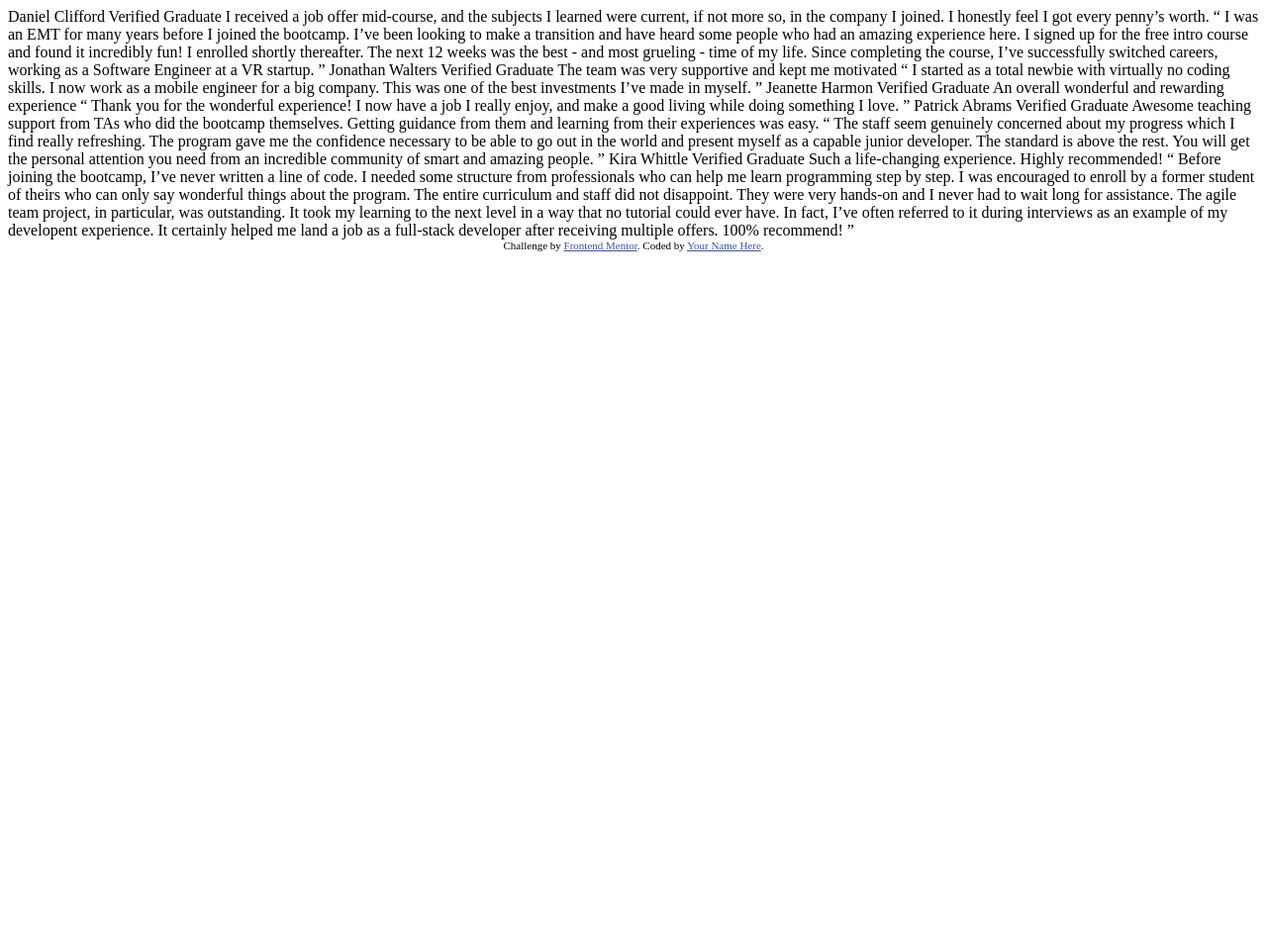
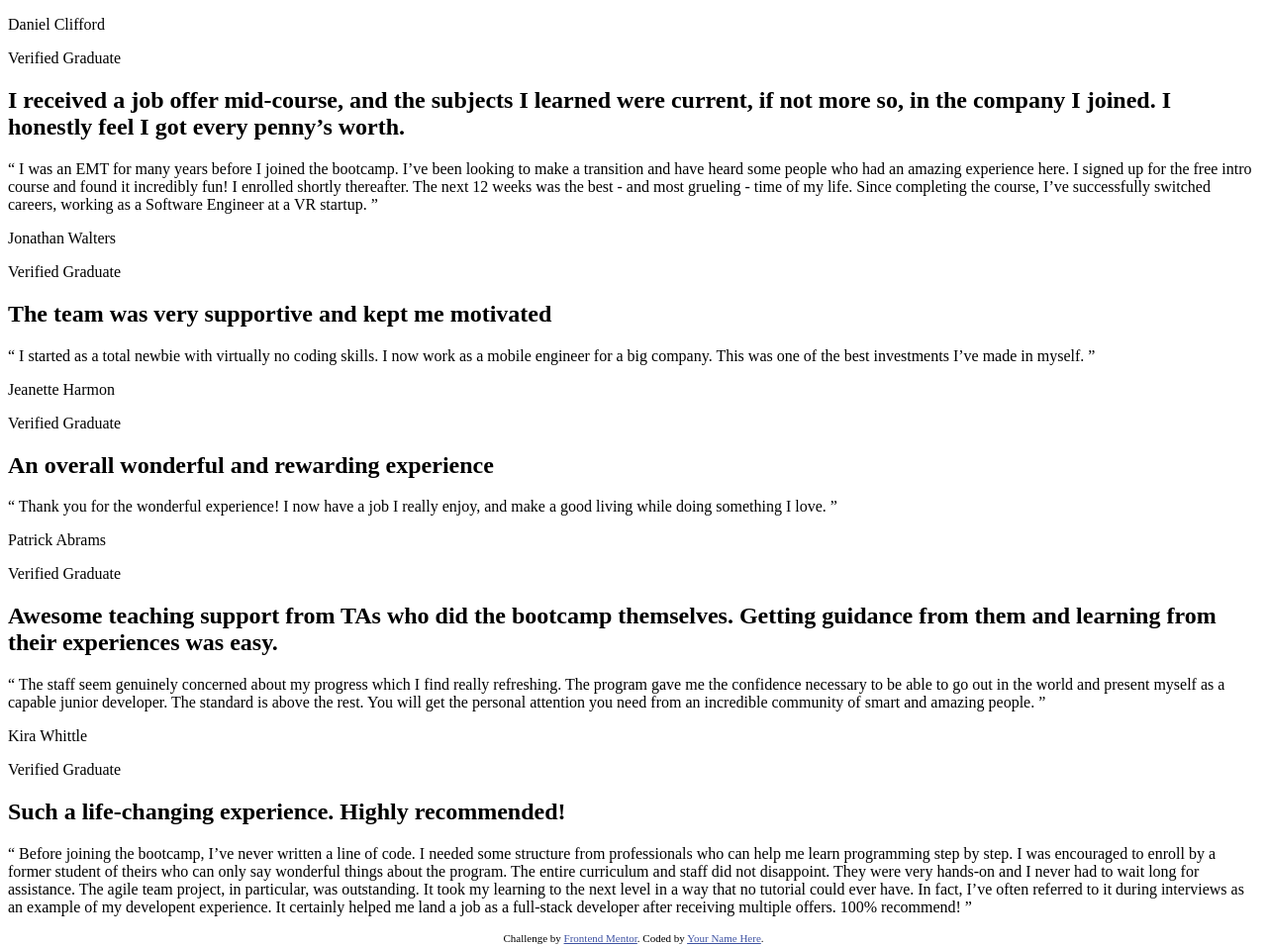
Before and after one commit to pedrohsouza/testimonials-grid-section, a plain HTML site: page index.html in a window 1280 px wide. Shown: the whole page at 99% size. Before the commit the page ends 800 px from the top, so only its background shows below. Drawn offline with Linux system fonts and the light colour scheme.

Commit message:
Add initial html tags

```diff
--- a/index.html
+++ b/index.html
@@ -1,76 +1,127 @@
 <!DOCTYPE html>
 <html lang="en">
   <head>
-  <meta charset="UTF-8">
-  <meta name="viewport" content="width=device-width, initial-scale=1.0"> <!-- displays site properly based on user's device -->
+    <meta charset="UTF-8" />
+    <meta name="viewport" content="width=device-width, initial-scale=1.0" />
+    <!-- displays site properly based on user's device -->
 
-  <link rel="icon" type="image/png" sizes="32x32" href="./images/favicon-32x32.png">
+    <link
+      rel="icon"
+      type="image/png"
+      sizes="32x32"
+      href="./images/favicon-32x32.png"
+    />
 
     <title>Frontend Mentor | [Challenge Name Here]</title>
 
     <!-- Feel free to remove these styles or customise in your own stylesheet 👍 -->
     <style>
-    .attribution { font-size: 11px; text-align: center; }
-    .attribution a { color: hsl(228, 45%, 44%); }
+      .attribution {
+        font-size: 11px;
+        text-align: center;
+      }
+      .attribution a {
+        color: hsl(228, 45%, 44%);
+      }
     </style>
   </head>
   <body>
-  Daniel Clifford
-  Verified Graduate
+    <main>
+      <section>
+        <p>Daniel Clifford</p>
+        <p>Verified Graduate</p>
 
-  I received a job offer mid-course, and the subjects I learned were current, if not more so,
-  in the company I joined. I honestly feel I got every penny’s worth.
+        <h2>
+          I received a job offer mid-course, and the subjects I learned were
+          current, if not more so, in the company I joined. I honestly feel I
+          got every penny’s worth.
+        </h2>
 
-  “ I was an EMT for many years before I joined the bootcamp. I’ve been looking to make a
-  transition and have heard some people who had an amazing experience here. I signed up
-  for the free intro course and found it incredibly fun! I enrolled shortly thereafter.
-  The next 12 weeks was the best - and most grueling - time of my life. Since completing
-  the course, I’ve successfully switched careers, working as a Software Engineer at a VR startup. ”
+        <p>
+          “ I was an EMT for many years before I joined the bootcamp. I’ve been
+          looking to make a transition and have heard some people who had an
+          amazing experience here. I signed up for the free intro course and
+          found it incredibly fun! I enrolled shortly thereafter. The next 12
+          weeks was the best - and most grueling - time of my life. Since
+          completing the course, I’ve successfully switched careers, working as
+          a Software Engineer at a VR startup. ”
+        </p>
+      </section>
 
-  Jonathan Walters
-  Verified Graduate
+      <section>
+        <p>Jonathan Walters</p>
+        <p>Verified Graduate</p>
 
-  The team was very supportive and kept me motivated
+        <h2>The team was very supportive and kept me motivated</h2>
 
-  “ I started as a total newbie with virtually no coding skills. I now work as a mobile engineer
-  for a big company. This was one of the best investments I’ve made in myself. ”
+        <p>
+          “ I started as a total newbie with virtually no coding skills. I now
+          work as a mobile engineer for a big company. This was one of the best
+          investments I’ve made in myself. ”
+        </p>
+      </section>
 
-  Jeanette Harmon
-  Verified Graduate
+      <section>
+        <p>Jeanette Harmon</p>
+        <p>Verified Graduate</p>
 
-  An overall wonderful and rewarding experience
+        <h2>An overall wonderful and rewarding experience</h2>
 
-  “ Thank you for the wonderful experience! I now have a job I really enjoy, and make a good living
-  while doing something I love. ”
+        <p>
+          “ Thank you for the wonderful experience! I now have a job I really
+          enjoy, and make a good living while doing something I love. ”
+        </p>
+      </section>
 
-  Patrick Abrams
-  Verified Graduate
+      <section>
+        <p>Patrick Abrams</p>
+        <p>Verified Graduate</p>
 
-  Awesome teaching support from TAs who did the bootcamp themselves. Getting guidance from them and
-  learning from their experiences was easy.
+        <h2>
+          Awesome teaching support from TAs who did the bootcamp themselves.
+          Getting guidance from them and learning from their experiences was
+          easy.
+        </h2>
 
-  “ The staff seem genuinely concerned about my progress which I find really refreshing. The program
-  gave me the confidence necessary to be able to go out in the world and present myself as a capable
-  junior developer. The standard is above the rest. You will get the personal attention you need from
-  an incredible community of smart and amazing people. ”
+        <p>
+          “ The staff seem genuinely concerned about my progress which I find
+          really refreshing. The program gave me the confidence necessary to be
+          able to go out in the world and present myself as a capable junior
+          developer. The standard is above the rest. You will get the personal
+          attention you need from an incredible community of smart and amazing
+          people. ”
+        </p>
+      </section>
 
-  Kira Whittle
-  Verified Graduate
+      <section>
+        <p>Kira Whittle</p>
+        <p>Verified Graduate</p>
 
-  Such a life-changing experience. Highly recommended!
+        <h2>Such a life-changing experience. Highly recommended!</h2>
 
-  “ Before joining the bootcamp, I’ve never written a line of code. I needed some structure from
-  professionals who can help me learn programming step by step. I was encouraged to enroll by a former
-  student of theirs who can only say wonderful things about the program. The entire curriculum and staff
-  did not disappoint. They were very hands-on and I never had to wait long for assistance. The agile team
-  project, in particular, was outstanding. It took my learning to the next level in a way that no tutorial
-  could ever have. In fact, I’ve often referred to it during interviews as an example of my developent
-  experience. It certainly helped me land a job as a full-stack developer after receiving multiple offers.
-  100% recommend! ”
+        <p>
+          “ Before joining the bootcamp, I’ve never written a line of code. I
+          needed some structure from professionals who can help me learn
+          programming step by step. I was encouraged to enroll by a former
+          student of theirs who can only say wonderful things about the program.
+          The entire curriculum and staff did not disappoint. They were very
+          hands-on and I never had to wait long for assistance. The agile team
+          project, in particular, was outstanding. It took my learning to the
+          next level in a way that no tutorial could ever have. In fact, I’ve
+          often referred to it during interviews as an example of my developent
+          experience. It certainly helped me land a job as a full-stack
+          developer after receiving multiple offers. 100% recommend! ”
+        </p>
+      </section>
+    </main>
 
+    <footer>
       <div class="attribution">
-    Challenge by <a href="https://www.frontendmentor.io?ref=challenge" target="_blank">Frontend Mentor</a>.
-    Coded by <a href="#">Your Name Here</a>.
+        Challenge by
+        <a href="https://www.frontendmentor.io?ref=challenge" target="_blank"
+          >Frontend Mentor</a
+        >. Coded by <a href="#">Your Name Here</a>.
       </div>
+    </footer>
   </body>
 </html>
```
Lines whose indentation alone changed are shown as unchanged.
